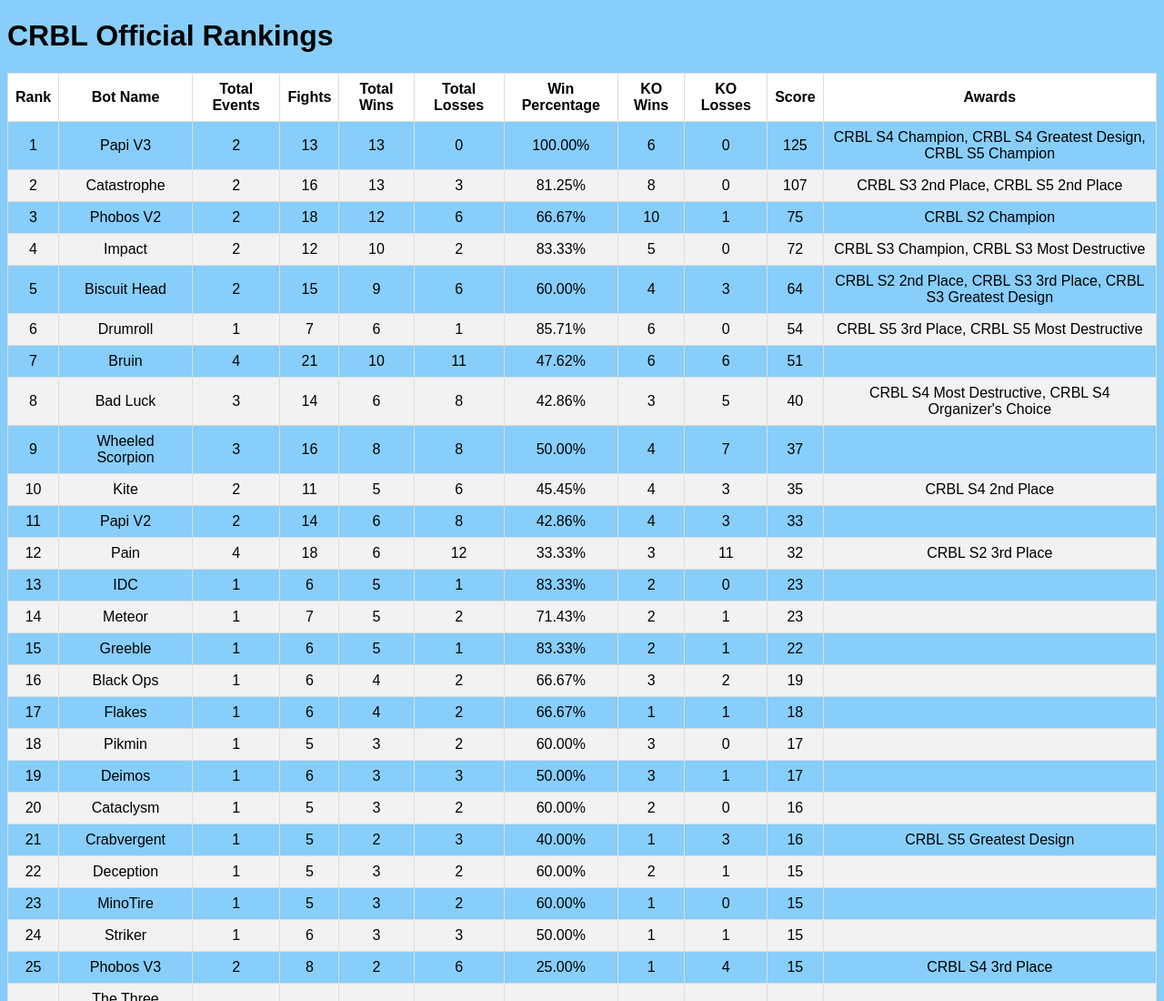
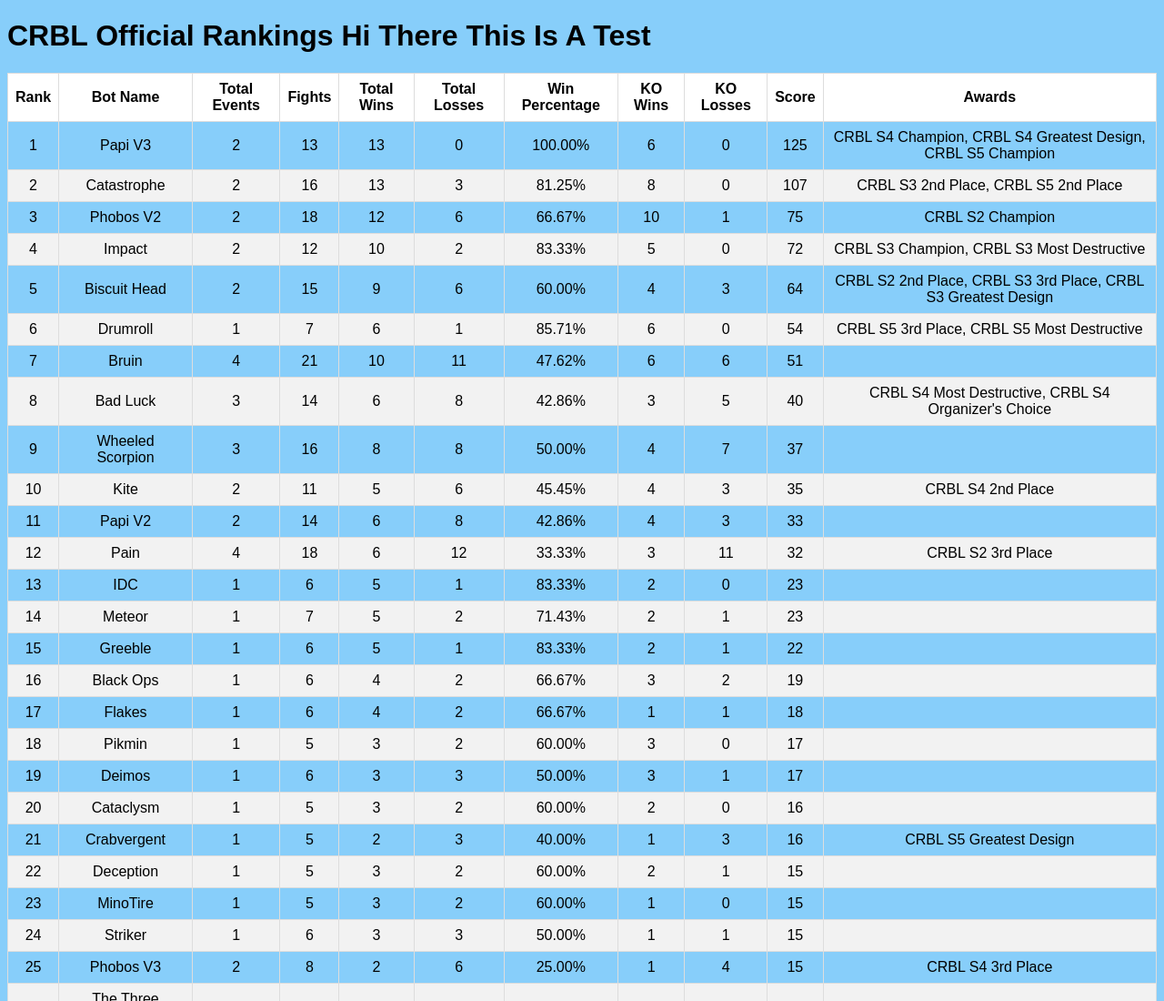
Before and after one commit to OWbots/CRBL-Official-Rankings, a plain HTML site: page index.html in a window 1280 px wide. Shown: the top 1100 px of the page at 91% size. Drawn offline with Linux system fonts and the light colour scheme.

Commit message:
Test on title adjustment

```diff
--- a/index.html
+++ b/index.html
@@ -29,7 +29,7 @@
     </style>
 </head>
 <body>
-    <h1>CRBL Official Rankings</h1>
+    <h1>CRBL Official Rankings Hi There This Is A Test</h1>
     <table id="rankingsTable">
         <thead>
             <tr>
```
